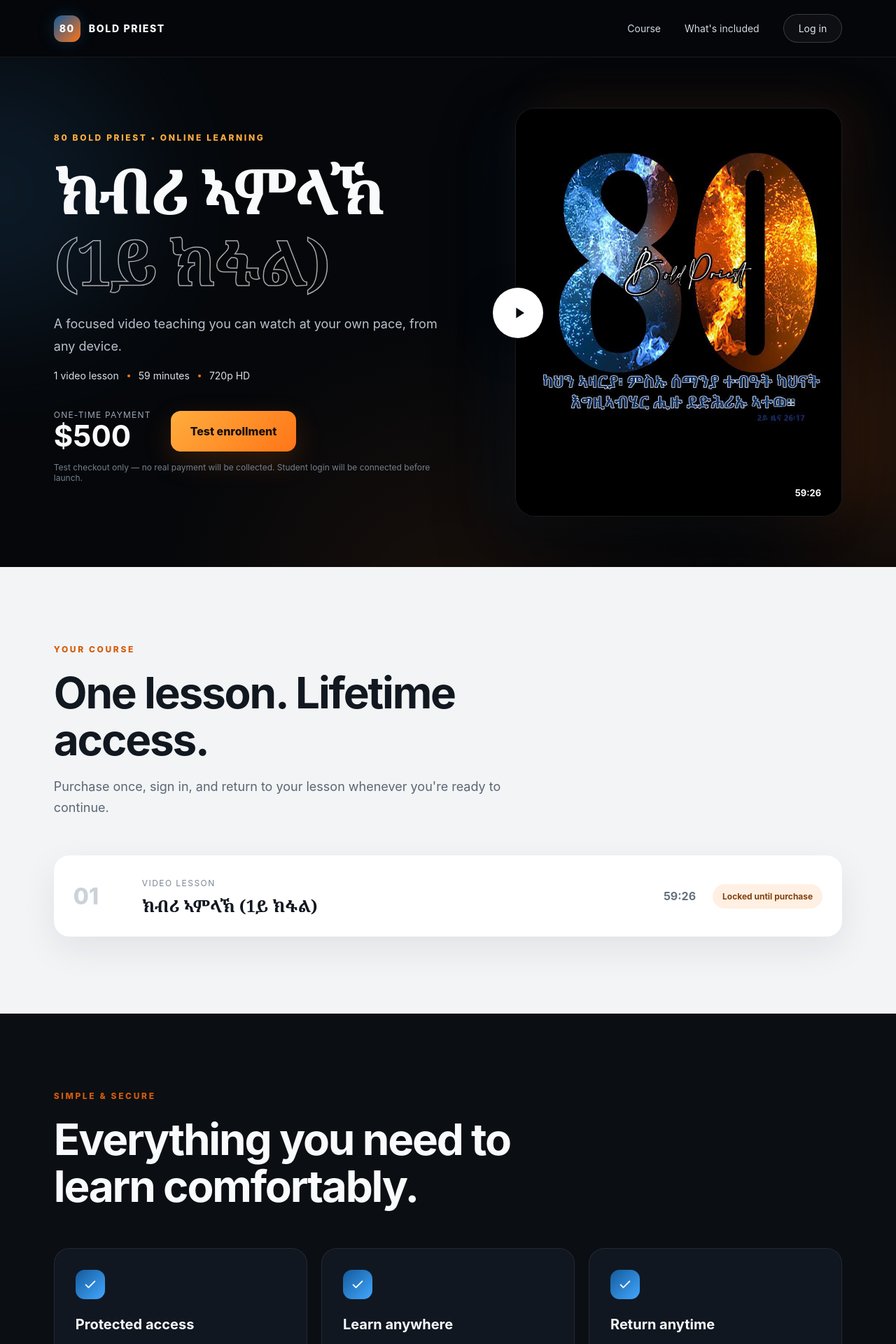
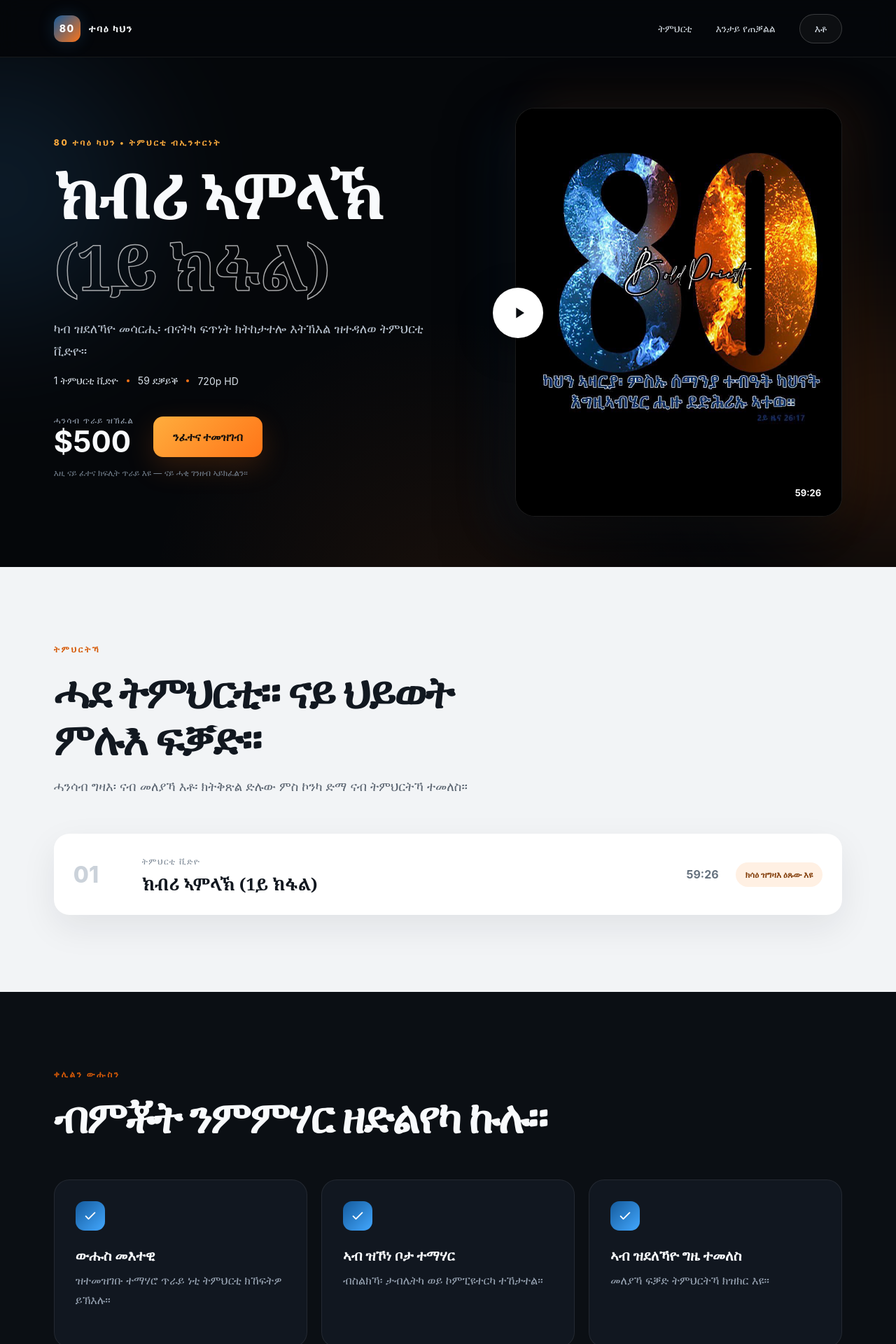
Before and after one commit to Mawitey/80-bold-priest, a Next.js app: page / in a window 1280 px wide. Shown: the top 1920 px of the page at 70% size. Built offline with nearby package versions, Linux system fonts and the light colour scheme.

Commit message:
Translate website to Tigrigna

```diff
--- a/app/layout.tsx
+++ b/app/layout.tsx
@@ -2,8 +2,8 @@ import type { Metadata } from "next";
 import "./globals.css";
 
 export const metadata: Metadata = {
-  title: "80 Bold Priest | Online Learning",
-  description: "80 Bold Priest online video teaching and protected course access.",
+  title: "80 ተባዕ ካህን | ትምህርቲ ብኢንተርነት",
+  description: "ትምህርቲ ቪድዮ 80 ተባዕ ካህንን ውሑስ መእተዊ ትምህርትን።",
 };
 
 export default function RootLayout({
@@ -12,7 +12,7 @@ export default function RootLayout({
   children: React.ReactNode;
 }>) {
   return (
-    <html lang="en">
+    <html lang="ti">
       <body>{children}</body>
     </html>
   );
--- a/app/page.tsx
+++ b/app/page.tsx
@@ -14,15 +14,15 @@ export default function Home() {
   return (
     <main>
       <header className="site-header">
-        <a className="brand" href="#top" aria-label="80 Bold Priest home">
+        <a className="brand" href="#top" aria-label="መበገሲ ገጽ 80 ተባዕ ካህን">
           <span className="brand-mark">80</span>
-          <span>Bold Priest</span>
+          <span>ተባዕ ካህን</span>
         </a>
-        <nav aria-label="Main navigation">
-          <a href="#course">Course</a>
-          <a href="#included">What&apos;s included</a>
+        <nav aria-label="ቀንዲ መምርሒ">
+          <a href="#course">ትምህርቲ</a>
+          <a href="#included">እንታይ የጠቓልል</a>
           <a className="login-button" href="/api/auth/login">
-            Log in
+            እቶ
           </a>
         </nav>
       </header>
@@ -31,34 +31,34 @@ export default function Home() {
         <div className="hero-glow hero-glow-blue" />
         <div className="hero-glow hero-glow-orange" />
         <div className="hero-copy">
-          <p className="eyebrow">80 BOLD PRIEST • ONLINE LEARNING</p>
+          <p className="eyebrow">80 ተባዕ ካህን • ትምህርቲ ብኢንተርነት</p>
           <h1 lang="ti">ክብሪ ኣምላኽ <span>(1ይ ክፋል)</span></h1>
-          <p className="intro">A focused video teaching you can watch at your own pace, from any device.</p>
+          <p className="intro">ካብ ዝደለኻዮ መሳርሒ፡ ብናትካ ፍጥነት ክትከታተሎ እትኽእል ዝተዳለወ ትምህርቲ ቪድዮ።</p>
           <div className="hero-meta">
-            <span>1 video lesson</span>
+            <span>1 ትምህርቲ ቪድዮ</span>
             <span className="dot" />
-            <span>59 minutes</span>
+            <span>59 ደቓይቕ</span>
             <span className="dot" />
             <span>720p HD</span>
           </div>
           <div className="purchase-row">
-            <div className="price"><small>One-time payment</small><strong>$500</strong></div>
+            <div className="price"><small>ሓንሳብ ጥራይ ዝኽፈል</small><strong>$500</strong></div>
             <a
               className="primary-button"
               href="https://buy.stripe.com/test_dRmcN550ubc5eLM1nG7bW00"
               target="_blank"
               rel="noreferrer"
-              aria-label="Open the Stripe test checkout for this course"
+              aria-label="ናይዚ ትምህርቲ ናይ ፈተና ክፍሊት ክፈት"
             >
-              Test enrollment
+              ንፈተና ተመዝገብ
             </a>
           </div>
-          <p className="setup-note">Test checkout only — no real payment will be collected. Student login will be connected before launch.</p>
+          <p className="setup-note">እዚ ናይ ፈተና ክፍሊት ጥራይ እዩ — ናይ ሓቂ ገንዘብ ኣይክፈልን።</p>
         </div>
 
-        <div className="course-visual" aria-label="80 Bold Priest course artwork">
+        <div className="course-visual" aria-label="ስእሊ ትምህርቲ 80 ተባዕ ካህን">
           <div className="logo-frame">
-            <img src="/bold-priest-logo.png" alt="80 Bold Priest logo with blue water and orange fire" />
+            <img src="/bold-priest-logo.png" alt="ኣርማ 80 ተባዕ ካህን" />
           </div>
           <div className="play-badge"><PlayIcon /></div>
           <span className="duration">59:26</span>
@@ -67,32 +67,32 @@ export default function Home() {
 
       <section className="course-section" id="course">
         <div className="section-heading">
-          <p className="eyebrow">YOUR COURSE</p>
-          <h2>One lesson. Lifetime access.</h2>
-          <p>Purchase once, sign in, and return to your lesson whenever you&apos;re ready to continue.</p>
+          <p className="eyebrow">ትምህርትኻ</p>
+          <h2>ሓደ ትምህርቲ። ናይ ህይወት ምሉእ ፍቓድ።</h2>
+          <p>ሓንሳብ ግዛእ፡ ናብ መለያኻ እቶ፡ ክትቅጽል ድሉው ምስ ኮንካ ድማ ናብ ትምህርትኻ ተመለስ።</p>
         </div>
 
         <article className="lesson-card">
           <div className="lesson-number">01</div>
           <div className="lesson-info">
-            <span>Video lesson</span>
+            <span>ትምህርቲ ቪድዮ</span>
             <h3 lang="ti">ክብሪ ኣምላኽ (1ይ ክፋል)</h3>
           </div>
           <div className="lesson-duration">59:26</div>
-          <div className="locked">Locked until purchase</div>
+          <div className="locked">ክሳዕ ዝግዛእ ዕጹው እዩ</div>
         </article>
       </section>
 
       <section className="included-section" id="included">
         <div>
-          <p className="eyebrow">SIMPLE & SECURE</p>
-          <h2>Everything you need to learn comfortably.</h2>
+          <p className="eyebrow">ቀሊልን ውሑስን</p>
+          <h2>ብምቾት ንምምሃር ዘድልየካ ኩሉ።</h2>
         </div>
         <div className="benefit-grid">
           {[
-            ["Protected access", "Only enrolled students will be able to open the lesson."],
-            ["Learn anywhere", "Watch on your phone, tablet, or computer."],
-            ["Return anytime", "Your account will remember your course access."],
+            ["ውሑስ መእተዊ", "ዝተመዝገቡ ተማሃሮ ጥራይ ነቲ ትምህርቲ ክኸፍትዎ ይኽእሉ።"],
+            ["ኣብ ዝኾነ ቦታ ተማሃር", "ብስልክኻ፡ ታብሌትካ ወይ ኮምፒዩተርካ ተኸታተል።"],
+            ["ኣብ ዝደለኻዮ ግዜ ተመለስ", "መለያኻ ፍቓድ ትምህርትኻ ክዝክር እዩ።"],
           ].map(([title, text]) => (
             <article className="benefit" key={title}>
               <span className="check"><CheckIcon /></span>
@@ -104,9 +104,9 @@ export default function Home() {
       </section>
 
       <footer>
-        <div className="brand"><span className="brand-mark">80</span><span>Bold Priest</span></div>
-        <p>Online teaching, made accessible.</p>
-        <p>© 2026 80 Bold Priest</p>
+        <div className="brand"><span className="brand-mark">80</span><span>ተባዕ ካህን</span></div>
+        <p>ትምህርቲ ብኢንተርነት፡ ንኹሉ ቀሊል።</p>
+        <p>© 2026 80 ተባዕ ካህን</p>
       </footer>
     </main>
   );
```
Also changed, not shown: app/auth/error/page.tsx (+4 -4 lines), app/dashboard/page.tsx (+7 -7 lines).
